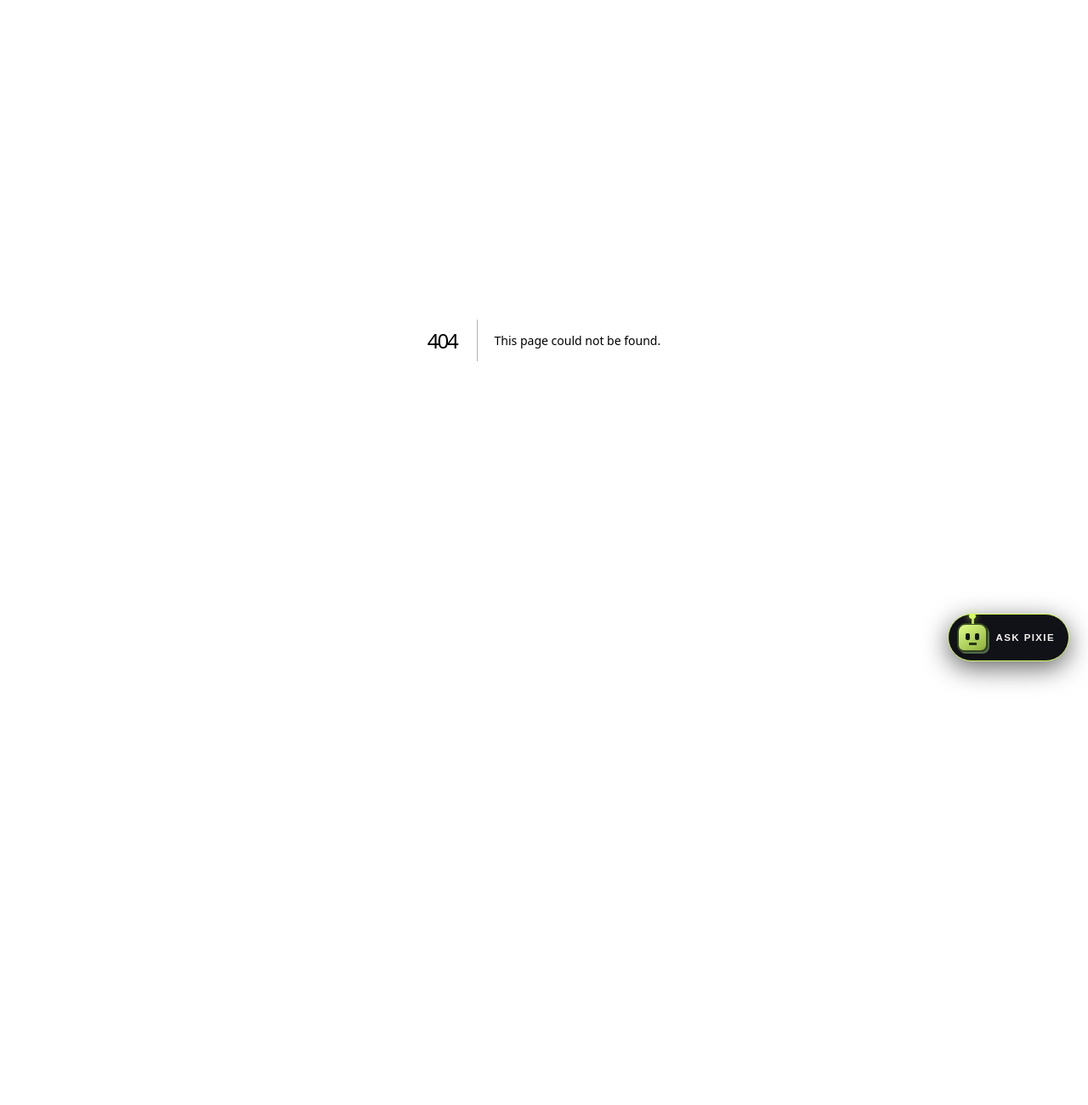
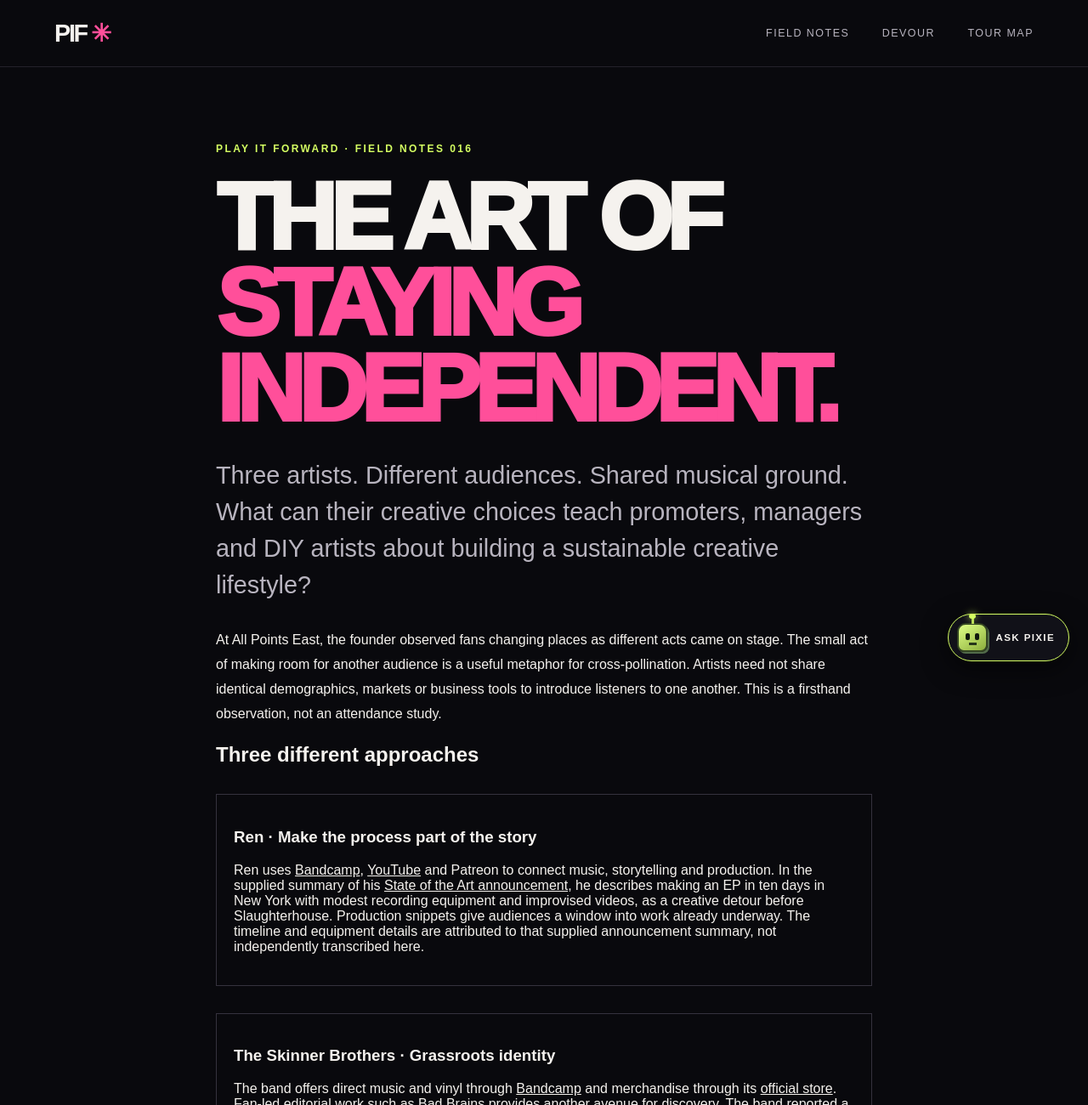
Before and after one commit to Loptr-Lab/pay-it-forward, a Next.js app: page /field-notes/the-art-of-staying-independent in a window 1280 px wide. Before the commit this address had no page. Shown: the top 1300 px of the page at 85% size. Before the commit the page ends 800 px from the top, so only its background shows below. Built offline with nearby package versions, Linux system fonts and the light colour scheme.

Commit message:
Publish focused independent artist comparative field note

```diff
--- /dev/null
+++ b/src/app/field-notes/the-art-of-staying-independent/page.tsx
@@ -0,0 +1,29 @@
+import Link from "next/link";
+import Breadcrumbs from "../../components/Breadcrumbs";
+import SiteDirectoryFooter from "../../components/SiteDirectoryFooter";
+import type { Metadata } from "next";
+const path = "/field-notes/the-art-of-staying-independent/";
+export const metadata: Metadata = { title: "The Art of Staying Independent | PLAY IT FORWARD", description: "Ren, The Skinner Brothers and Chris Webby: different creative businesses, complementary audiences and the little things that make discovery natural.", alternates: { canonical: "https://loptr-lab.github.io/pay-it-forward"+path } };
+export default function IndependentArtists(){return <main className="field-notes">
+<header className="topbar"><Link className="wordmark" href="/">PIF<span>✳</span></Link><nav aria-label="Main navigation"><Link href="/field-notes/">Field Notes</Link><Link href="/music/devour/">DEVOUR</Link><Link href="/route/">Tour Map</Link></nav></header>
+<article className="editorial-article editorial-article-spaced">
+<Breadcrumbs items={[{label:"Home",href:"/"},{label:"Field Notes",href:"/field-notes/"},{label:"The Art of Staying Independent",href:path}]}/>
+<p className="eyebrow">PLAY IT FORWARD · FIELD NOTES 016</p>
+<h1 className="editorial-title-wide">THE ART OF<br/><em>STAYING INDEPENDENT.</em></h1>
+<p className="editorial-lede-fluid">Three artists. Different audiences. Shared musical ground. What can their creative choices teach promoters, managers and DIY artists about building a sustainable creative lifestyle?</p>
+<p className="editorial-line-open">At All Points East, the founder observed fans changing places as different acts came on stage. The small act of making room for another audience is a useful metaphor for cross-pollination. Artists need not share identical demographics, markets or business tools to introduce listeners to one another. This is a firsthand observation, not an attendance study.</p>
+<h2>Three different approaches</h2>
+<section className="editorial-card editorial-card-spaced"><h3>Ren · Make the process part of the story</h3><p>Ren uses <a href="https://renmakesmusic.bandcamp.com/">Bandcamp</a>, <a href="https://www.youtube.com/@RenMakesMusic">YouTube</a> and Patreon to connect music, storytelling and production. In the supplied summary of his <a href="https://www.youtube.com/watch?v=QsmKfI0mr7c">State of the Art announcement</a>, he describes making an EP in ten days in New York with modest recording equipment and improvised videos, as a creative detour before Slaughterhouse. Production snippets give audiences a window into work already underway. The timeline and equipment details are attributed to that supplied announcement summary, not independently transcribed here.</p></section>
+<section className="editorial-card editorial-card-spaced"><h3>The Skinner Brothers · Grassroots identity</h3><p>The band offers direct music and vinyl through <a href="https://theskinnerbrothers.bandcamp.com/">Bandcamp</a> and merchandise through its <a href="https://theskinnerbrothers.com/">official store</a>. Fan-led editorial work such as <a href="https://www.badbrains.net/">Bad Brains</a> provides another avenue for discovery. The band reported a dispute with DistroKid involving royalties and catalog availability; the allegation and its resolution are not independently established here. See the <a href="https://50ways.loptrlab.com/research/distrokid-distribution-accountability.html">existing distribution-accountability research</a> rather than repeating the investigation.</p></section>
+<section className="editorial-card editorial-card-spaced"><h3>Chris Webby · A digital clubhouse</h3><p><a href="https://app.grouped.com/webbysworld/">Webby's World on Grouped</a> is a direct fan destination. The supplied launch material describes a vault of earlier work, livestreams, snippets and behind-the-scenes content; its playful presentation recalls Wayne's World. Webby's independent label EightyHD and <a href="https://www.foundation-media.com/">Foundation Media</a> are relevant to distribution. No official solo Bandcamp storefront has been identified in this review; that is not proof none exists. Current membership terms and distributor contracts are not established.</p></section>
+<h2>Different platforms, common ground</h2>
+<p>Ren and The Skinner Brothers use direct storefronts; Webby uses a branded community and conventional streaming channels. Their social presence serves overlapping but different purposes: production storytelling, grassroots band identity and a recurring entertainment experience. The <a href="https://renmakesmusic.bandcamp.com/album/asylum">Asylum release on Ren's Bandcamp</a> is a concrete cross-catalog research lead involving Ren, Chris Webby, Inpatient and JP On Da Track. Sick Sick Soul connects Ren and The Skinner Brothers. Credits do not establish contractual ownership or revenue splits.</p>
+<p>These choices do not require every artist to migrate to the same service. Different markets may complement one another, but comparative audience sizes, geographic demographics and current royalties are not established by this report. Public profiles and release credits cannot substitute for authorized analytics.</p>
+<h2>Build in public, moderate together</h2>
+<p>Fan moderators can share public guidelines, practical resources and lessons learned across complementary fandoms, much as developers share reusable practices in open source. <a href="https://heartsupport.com/">HeartSupport</a> is a relevant external resource to explore for peer-support training and referral practices. Keep individual support conversations and moderation cases private; volunteers are not clinicians. No partnership is implied.</p>
+<h2>Technical support belongs on the team</h2>
+<p>PIXIE Companion represents support for the artist's creative lifestyle: organize existing work, maintain links and credits, respect permissions, preserve portable information and reduce administrative friction. Play It Forward demonstrates the audience experience, from a shared release to a concert, playlist and community discovery. Promoters and managers can use these small steps without turning artists into salespeople.</p>
+<aside className="editorial-callout editorial-callout-spaced"><strong>THE LITTLE THINGS</strong><p>A shared track, a recommendation, a production snippet or a welcoming moderator can make discovery feel natural. The aim is reciprocal opportunity, not ownership of another artist's audience.</p></aside>
+<p className="editorial-note">Editorial evidence note · 27 November 2026: this case discussion draws on founder observations, supplied artist-announcement summaries and linked public research leads. It is not an interview, verified demographic report, endorsement or claim of artist participation. Source links are provided for readers; unconfirmed claims remain attributed. No private analytics or API integration is required.</p>
+<div className="editorial-actions"><Link className="button primary" href="/music/devour/">SEE THE DEVOUR EXAMPLE ↗</Link><Link className="button secondary" href="/field-notes/">RETURN TO FIELD NOTES ↗</Link></div>
+</article><SiteDirectoryFooter/></main>}
```
